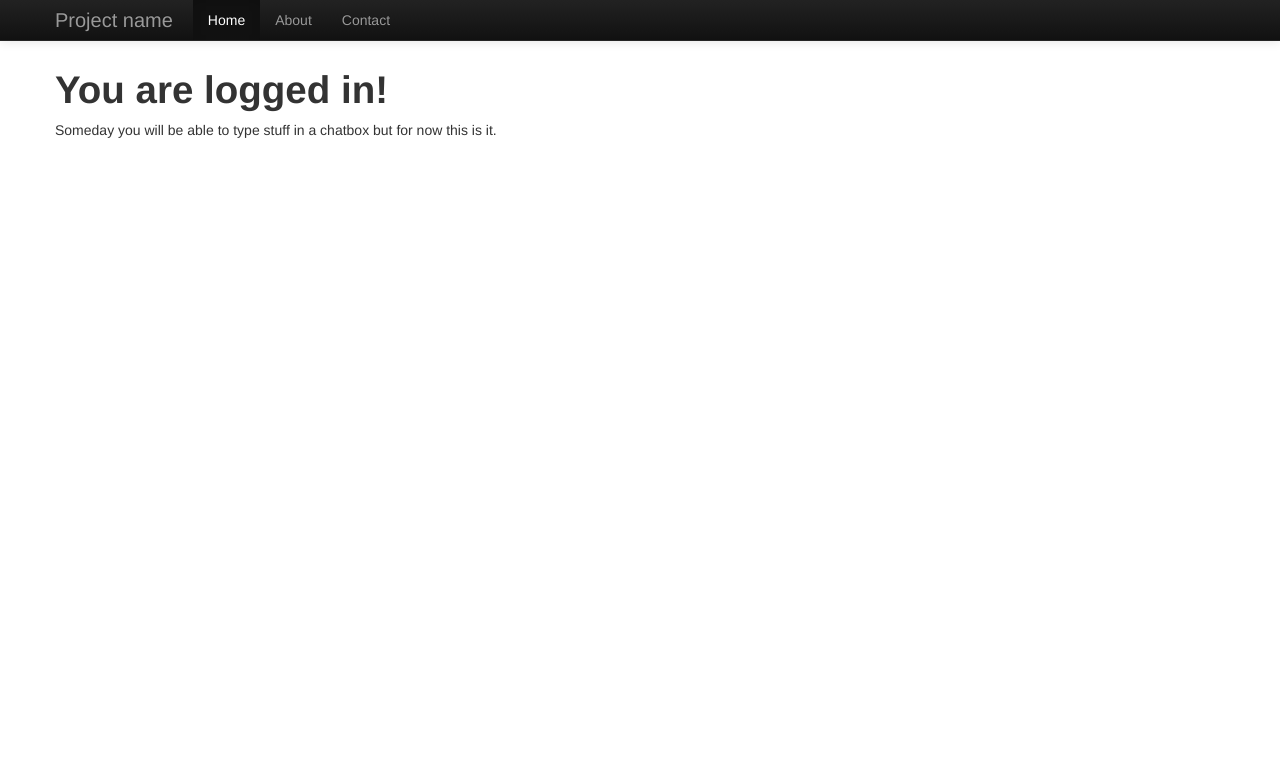
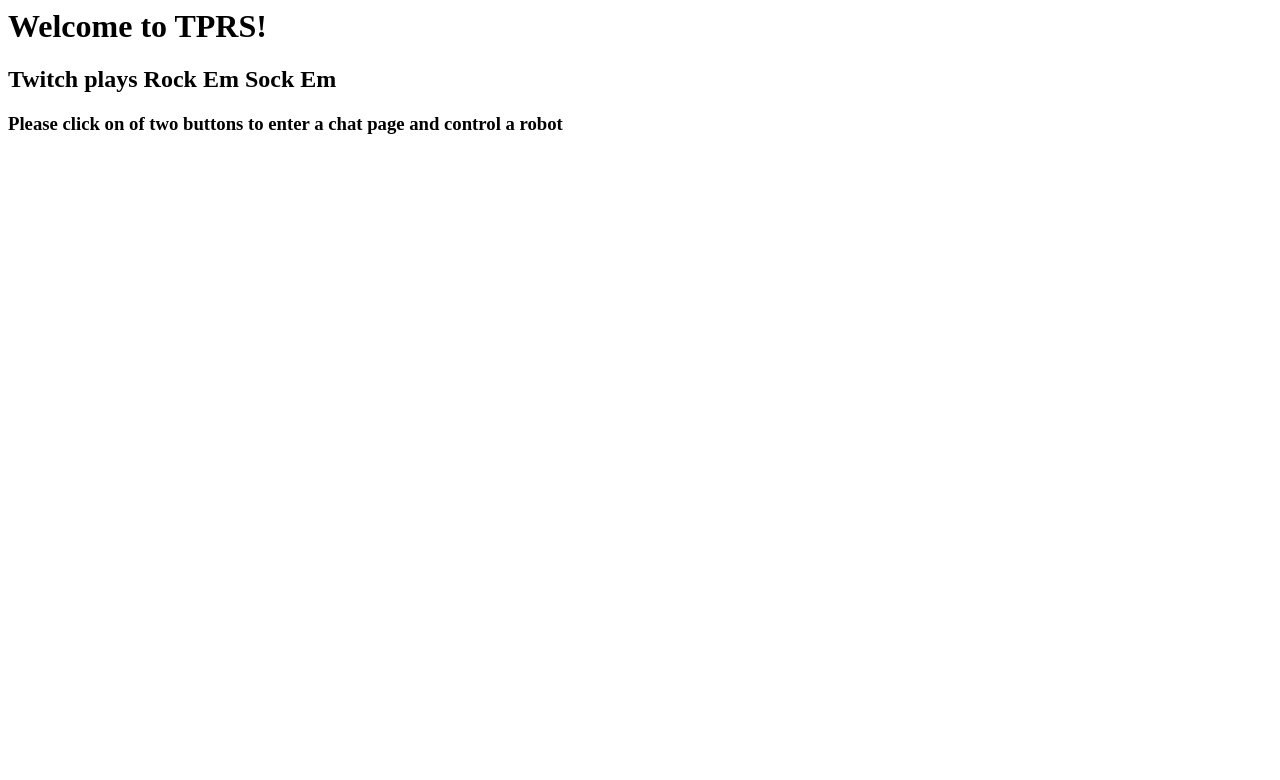
Before and after one commit to devChuk/TwitchPlaysRockEmSockEm, a Flask app: page / in a window 1280 px wide. Shown: the top 780 px of the page. Run offline with Flask 2, Linux system fonts and the light colour scheme; the visitor is signed in with stand-in values (Sample User, id 1); some libraries are stand-ins or nearby versions.

Commit message:
tejagkre

```diff
--- a/Website/templates/index.html
+++ b/Website/templates/index.html
@@ -1,79 +1,19 @@
-<!DOCTYPE html>
-<html lang="en">
-  <head>
-    <meta charset="utf-8">
-    <title>Twitch Plays RockemSockem</title>
-    <meta name="viewport" content="width=device-width, initial-scale=1.0">
-    <meta name="description" content="">
-    <meta name="author" content="">
+<html>
+<body>
+	<h1>Welcome to TPRS!</h1>
+	<h2>Twitch plays Rock Em Sock Em</h2>
+	<h3>Please click on of two buttons to enter a chat page and control a robot</h3>
 
-    <!-- Le styles -->
-    <link href="../assets/css/bootstrap.css" rel="stylesheet">
-    <style>
-      body {
-        padding-top: 60px; /* 60px to make the container go all the way to the bottom of the topbar */
-      }
-    </style>
-    <link href="../assets/css/bootstrap-responsive.css" rel="stylesheet">
 
-    <!-- HTML5 shim, for IE6-8 support of HTML5 elements -->
-    <!--[if lt IE 9]>
-      <script src="../assets/js/html5shiv.js"></script>
-    <![endif]-->
 
-    <!-- Fav and touch icons -->
-    <link rel="apple-touch-icon-precomposed" sizes="144x144" href="../assets/ico/apple-touch-icon-144-precomposed.png">
-    <link rel="apple-touch-icon-precomposed" sizes="114x114" href="../assets/ico/apple-touch-icon-114-precomposed.png">
-      <link rel="apple-touch-icon-precomposed" sizes="72x72" href="../assets/ico/apple-touch-icon-72-precomposed.png">
-                    <link rel="apple-touch-icon-precomposed" href="../assets/ico/apple-touch-icon-57-precomposed.png">
-                                   <link rel="shortcut icon" href="../assets/ico/favicon.png">
-  </head>
 
-  <body>
 
-    <div class="navbar navbar-inverse navbar-fixed-top">
-      <div class="navbar-inner">
-        <div class="container">
-          <button type="button" class="btn btn-navbar" data-toggle="collapse" data-target=".nav-collapse">
-            <span class="icon-bar"></span>
-            <span class="icon-bar"></span>
-            <span class="icon-bar"></span>
-          </button>
-          <a class="brand" href="#">Project name</a>
-          <div class="nav-collapse collapse">
-            <ul class="nav">
-              <li class="active"><a href="#">Home</a></li>
-              <li><a href="#about">About</a></li>
-              <li><a href="#contact">Contact</a></li>
-            </ul>
-          </div><!--/.nav-collapse -->
-        </div>
-      </div>
-    </div>
 
-    <div class="container">
 
-      <h1>You are logged in!</h1>
-      <p>Someday you will be able to type stuff in a chatbox but for now this is it.</p>
 
-    </div> <!-- /container -->
 
-    <!-- Le javascript
-    ================================================== -->
-    <!-- Placed at the end of the document so the pages load faster -->
-    <script src="../assets/js/jquery.js"></script>
-    <script src="../assets/js/bootstrap-transition.js"></script>
-    <script src="../assets/js/bootstrap-alert.js"></script>
-    <script src="../assets/js/bootstrap-modal.js"></script>
-    <script src="../assets/js/bootstrap-dropdown.js"></script>
-    <script src="../assets/js/bootstrap-scrollspy.js"></script>
-    <script src="../assets/js/bootstrap-tab.js"></script>
-    <script src="../assets/js/bootstrap-tooltip.js"></script>
-    <script src="../assets/js/bootstrap-popover.js"></script>
-    <script src="../assets/js/bootstrap-button.js"></script>
-    <script src="../assets/js/bootstrap-collapse.js"></script>
-    <script src="../assets/js/bootstrap-carousel.js"></script>
-    <script src="../assets/js/bootstrap-typeahead.js"></script>
 
-  </body>
+
+
+</body>
 </html>
```
